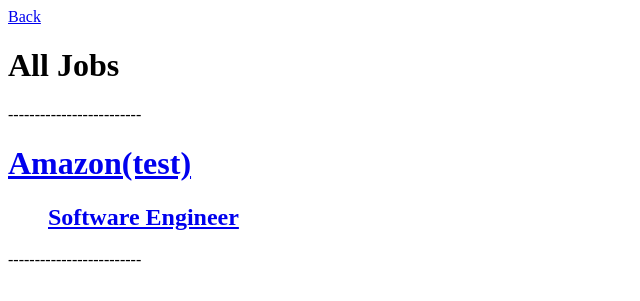
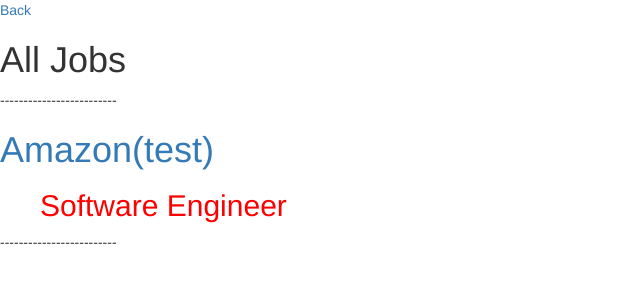
Before and after one commit to Micjoey/Unique-Cover-Letter-Helper, a Django app: page /all-jobs in a window 1280 px wide. Shown: the top 301 px of the page, without its empty margins (0-640 px from the left). Run offline with Django 3.2, Linux system fonts and the light colour scheme; data comes from the database, SQL or seed files in the repository; some libraries are stand-ins or nearby versions.

Commit message:
get css file to be 200

```diff
--- a/assets/css/blog.css
+++ /dev/null
@@ -1,3 +0,0 @@
-h1 a, h2 a {
-    color: #FF8833;
-}
--- a/assets/css/job-info.css
+++ b/assets/css/job-info.css
@@ -1,3 +1,3 @@
-h1 a, h2 a {
-    color: #FF8833;
+* {
+    color: red
 }
--- a/coverLetters/templates/coverLetters/all-jobs.html
+++ b/coverLetters/templates/coverLetters/all-jobs.html
@@ -6,8 +6,10 @@
  <head>
      <meta charset="UTF-8">
      <meta name="viewport" content="width=device-width, initial-scale=1.0">
-     <link rel="stylesheet" href="{% static 'css/blog.css' %}">
-     <title>All Jobs</title>
+        <link rel="stylesheet" href="//maxcdn.bootstrapcdn.com/bootstrap/3.2.0/css/bootstrap.min.css">
+        <link rel="stylesheet" href="//maxcdn.bootstrapcdn.com/bootstrap/3.2.0/css/bootstrap-theme.min.css">
+        <link rel="stylesheet" href="{% static 'css/job-info.css' %}">
+        <title>All Jobs</title>
  </head>
  <body>
     <a href="{% url 'homepage' %}"> Back </a>
--- a/static/css/job-info.css
+++ /dev/null
@@ -1,3 +0,0 @@
-h1 a, h2 a {
-    color: #FF8833;
-}
```
